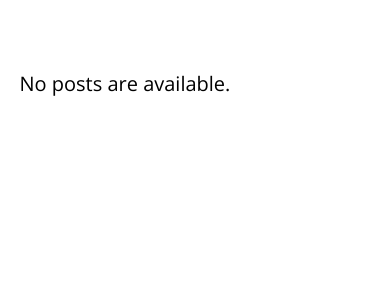
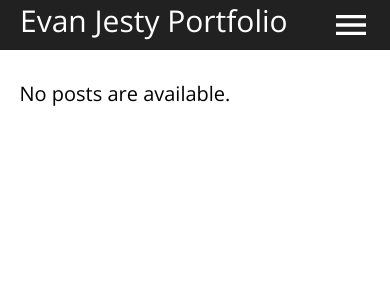
Before and after one commit to Monkeycapers/Jesty-Portfolio, a Django app: page / in a window 390 px wide. Shown: the top 300 px of the page. Run offline with Django 3.2, Linux system fonts and the light colour scheme; data that the repository does not hold is empty; some libraries are stand-ins or nearby versions.

Commit message:
Work on a menu for mobile devices

```diff
--- a/posts/static/css/dark.css
+++ b/posts/static/css/dark.css
@@ -19,6 +19,10 @@ a:visited {
 }
 
 #small-nav {
+    background-color: #212121;
+}
+
+#small-menu div {
     background-color: #212121;
 }
 
--- a/posts/static/css/light.css
+++ b/posts/static/css/light.css
@@ -18,6 +18,20 @@ body {
 
 .navbar a:hover {
     color: #45e2f7;
+}
+
+#small-nav {
+    background-color: #212121;
+    color: white;
+}
+
+#small-menu div {
+    background-color: #212121;
+    color: white;
+}
+
+#small-menu div a {
+    color:white;
 }
 
 .selected {
--- a/posts/static/css/site.css
+++ b/posts/static/css/site.css
@@ -33,9 +33,49 @@ body {
 
 #small-nav {
     display: none;
+    /* float: left; */
+    width: 100%;
+    height: 50px;
+    font-size: 30px;
+    /* margin-left: 15px; */
+}
+
+#small-nav-inner {
+    /* height: 60px; */
+    float: right;
+    padding: 0px;
+    margin: 0px;
+    margin-right: 5%;
+    padding-top: 5px;
+
+}
+
+#small-menu {
+    display: none;
+}
+
+#small-menu div {
+    width: 100%;
+    text-align: center;
+    padding-top: 2px;
+    padding-bottom: 2px;
+}
+
+#small-menu div a {
+    text-decoration: none;
+    display: block;
+    /* margin-left: 5%; */
+    width: 95%;
+}
+
+#small-menu div a:hover {
+    color: #45e2f7;
+}
+
+#small-logo {
+    padding-top: 0px;
+    padding-left: 20px;
     float: left;
-    width: auto;
-    margin-left: 15px;
 }
 
 #links-inner {
@@ -125,7 +165,7 @@ body {
     .navbar {
         width: 80%;
         height: auto;
-        padding-top: 50px;
+        padding-top: 25px;
         padding-bottom: 3px;
         padding-left: 5%;
         padding-right: 15%;
@@ -155,7 +195,7 @@ body {
         }
 
         #small-nav {
-            display: block;
+            display: table;
         }
 
         .post {
--- a/posts/static/js/site.js
+++ b/posts/static/js/site.js
@@ -1,5 +1,5 @@
 var currPage = 1;
-
+var showMenu = false;
 $(document).ready(function(){
     $("#morePosts").click(function() {
         // $.get("localhost:8000/posts/ajax/" + currPage) , function(response) {
@@ -46,8 +46,15 @@ $(document).ready(function(){
             //alert('test2');
           })
           ;
-
-
+    });
+    $("#small-menu-button").click(function() {
+        showMenu = !showMenu;
+        if (showMenu) {
+            $("#small-menu").css("display", "block");
+        }
+        else {
+            $("#small-menu").css("display", "none");
+        }
 
     });
 });
--- a/posts/templates/posts/index.html
+++ b/posts/templates/posts/index.html
@@ -61,7 +61,18 @@
     </div>
 
     <div id="small-nav">
-        <a href='#'><img src={% static 'svg/menu.svg' %} id ='menuimage' class ='menuimage'></img></a>
+        <div id ="small-logo">
+            Evan Jesty Portfolio
+        </div>
+        <div id="small-nav-inner">
+            <a href='#' id='small-menu-button'><img src={% static 'svg/menu.svg' %} id ='menuimage' class ='menuimage'></img></a>
+        </div>
+    </div>
+
+    <div id="small-menu">
+            <div><a href={% url 'index' %}>Home</a></div>
+            <div><a href={% url 'getPost' 1 'this-site' %}>About</a></div>
+            <div><a href="Projects">Projects</a></div>
     </div>
 
     <!-- Main Content -->
```
